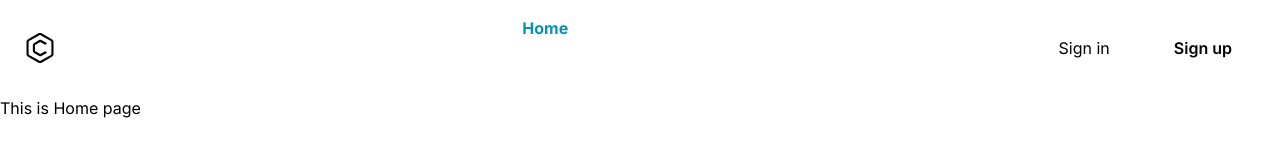
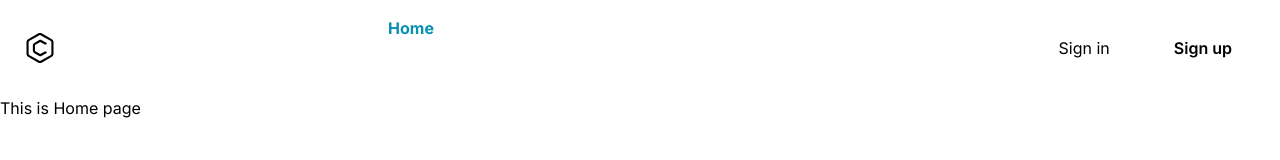
Before and after one commit to RashedAkash/rabbil, a Next.js app: page / in a window 1280 px wide. Shown: the top 160 px of the page. Built offline with nearby package versions, Linux system fonts and the light colour scheme.

Commit message:
many page create

```diff
--- a/src/app/about/page.js
+++ b/src/app/about/page.js
@@ -3,7 +3,7 @@ import React from 'react';
 const page = () => {
   return (
     <div>
-      <h1>This is home page</h1>
+      <h1>This is about page</h1>
     </div>
   );
 };
--- a/src/components/Navbar.js
+++ b/src/components/Navbar.js
@@ -36,6 +36,58 @@ const Navbar = () => {
                 Home
               </Link>
             </li>
+            <li className="flex">
+              <Link
+                rel="noopener noreferrer"
+                href="/about"
+                className={`link ${
+                  pathname === "/about"
+                    ? "  text-cyan-600 font-bold"
+                    : " text-white"
+                }`}
+              >
+                About
+              </Link>
+            </li>
+            <li className="flex">
+              <Link
+                rel="noopener noreferrer"
+                href="/blog"
+                className={`link ${
+                  pathname === "/blog"
+                    ? "  text-cyan-600 font-bold"
+                    : " text-white"
+                }`}
+              >
+                Blog
+              </Link>
+            </li>
+            <li className="flex">
+              <Link
+                rel="noopener noreferrer"
+                href="/product"
+                className={`link ${
+                  pathname === "/product"
+                    ? "  text-cyan-600 font-bold"
+                    : " text-white"
+                }`}
+              >
+                Product
+              </Link>
+            </li>
+            <li className="flex">
+              <Link
+                rel="noopener noreferrer"
+                href="/dashboard"
+                className={`link ${
+                  pathname === "/dashboard"
+                    ? "  text-cyan-600 font-bold"
+                    : " text-white"
+                }`}
+              >
+                Dashboard
+              </Link>
+            </li>
           </ul>
           <div className="items-center flex-shrink-0 hidden lg:flex">
             <button className="self-center px-8 py-3 rounded">Sign in</button>
```
